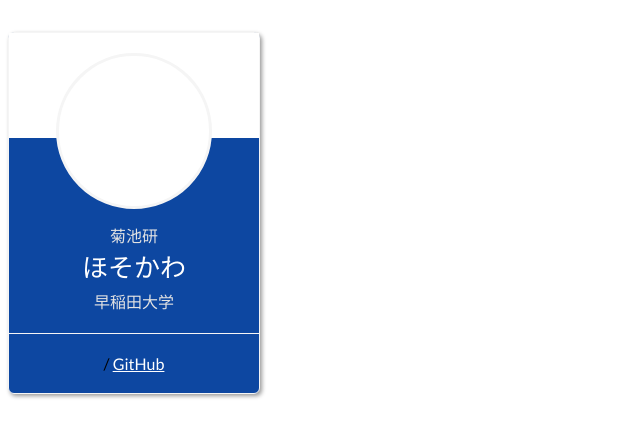
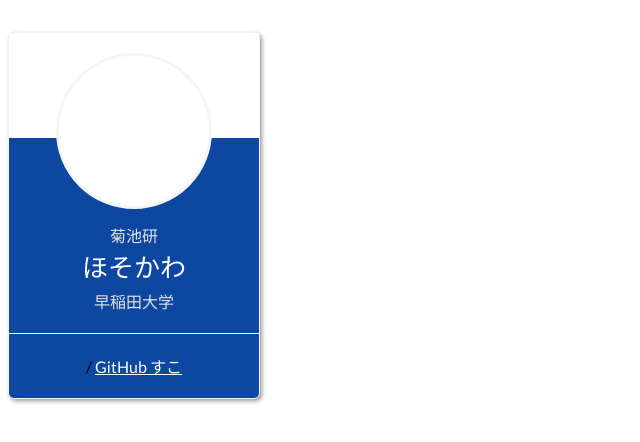
Before and after one commit to hayahoso/jphacks_learning, a plain HTML site: page index.html in a window 1280 px wide. Shown: the whole page, without its empty margins (0-640 px from the left). Drawn offline with Linux system fonts and the light colour scheme.

Commit message:
add like comic

```diff
--- a/index.html
+++ b/index.html
@@ -20,6 +20,8 @@
           </a> /
           <a href="https://github.com/hayahoso/jphacks_learning" target="_blank" rel="noopener noreferrer">
             GitHub
+          <a href="https://www.sunday-webry.com/detail.php?title_id=1093" target="_blank" rel="noopener noreferrer">
+            すこ
           </a>
         </div>
       </div>
```
